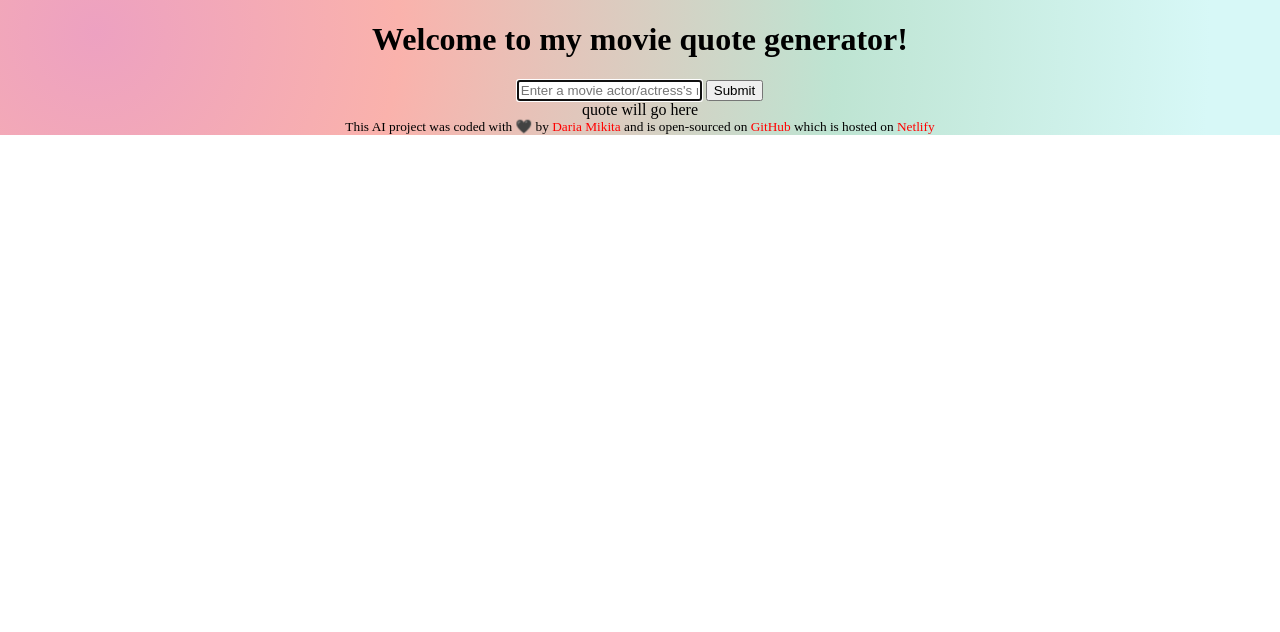
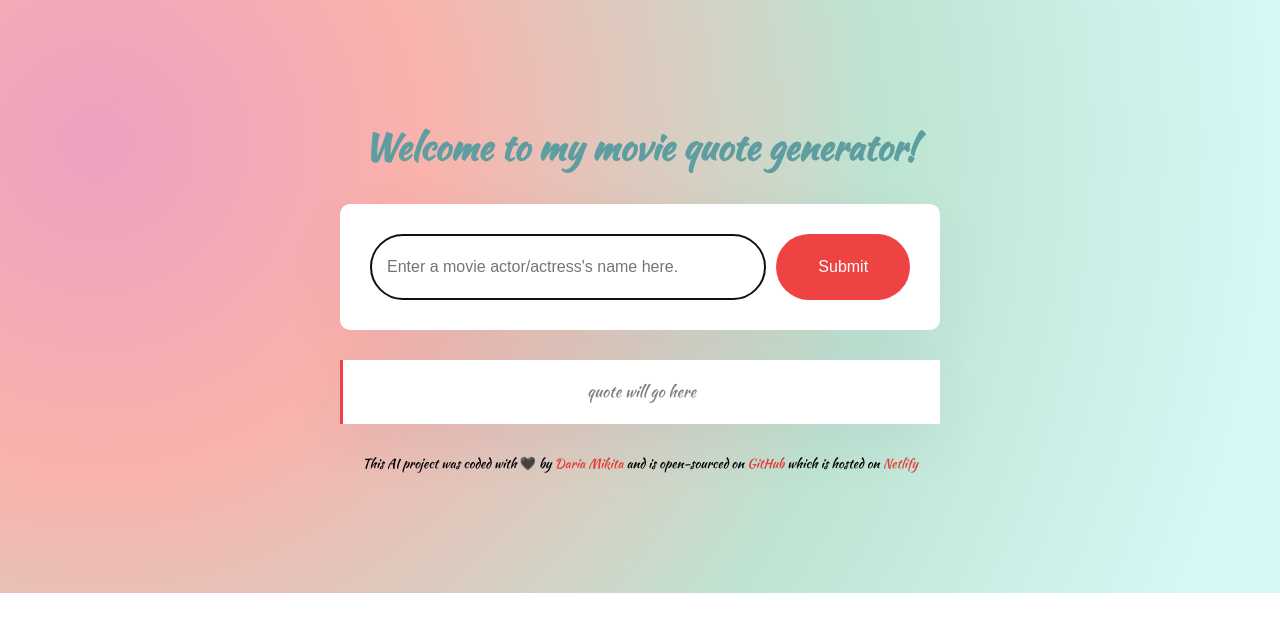
Before and after one commit to nauticalstars/AI-movie-quotes-generator, a plain HTML site: page index.html in a window 1280 px wide. Drawn offline with Linux system fonts and the light colour scheme.

Commit message:
Added CSS

```diff
--- a/index.html
+++ b/index.html
@@ -4,29 +4,35 @@
 <head>
   <meta charset="UTF-8">
   <meta name="viewport" content="width=device-width, initial-scale=1.0">
+  <link rel="preconnect" href="https://fonts.googleapis.com">
+  <link rel="preconnect" href="https://fonts.gstatic.com" crossorigin>
+  <link href="https://fonts.googleapis.com/css2?family=Kaushan+Script&display=swap" rel="stylesheet">
   <link rel="stylesheet" href="src/styles.css">
   <title>🍿AI Movie Quotes</title>
 </head>
 
 <body>
+  <div class="container">
     <header>
       <h1>Welcome to my movie quote generator!</h1>
     </header>
     <main>
       <form>
-      <input type="text" placeholder="Enter a movie actor/actress's name here." autofocus required autocomplete="off" />
-      <input type="submit" />
+        <input class="information" type="text" placeholder="Enter a movie actor/actress's name here." autofocus required
+          autocomplete="off" />
+        <input type="submit" class="submit-button" />
       </form>
-    <section>
-      <div id="quote">
+
+      <div class="quote">
         quote will go here
       </div>
-    </section>
+
     </main>
     <footer> This AI project was coded with 🖤 by <a href="https://github.com/nauticalstars" target="_blank">Daria
         Mikita</a> and is
       open-sourced on <a href="https://github.com/nauticalstars/AI-movie-quotes-generator" target="_blank">GitHub</a>
       which is hosted on <a href="https://ai-movie-quote-generator.netlify.app/" target="_blank">Netlify</a></footer>
+  </div>
   <script src="./src/index.js"></script>
 </body>
 
--- a/src/styles.css
+++ b/src/styles.css
@@ -7,19 +7,67 @@ body {
     rgb(215, 248, 247) 93.8%
   );
   background-repeat: no-repeat;
+  font-family: "Kaushan Script", cursive;
+}
+.container {
+  margin: 120px auto;
+  max-width: 600px;
+}
+header {
+  margin-bottom: 30px;
+}
+h1 {
+  font-weight: 800;
+  font-size: 36px;
+  line-height: 1.5;
+  color: cadetblue;
   text-align: center;
-  margin: 0;
 }
+.quote {
+  font-size: 16px;
+  background: white;
+  text-align: center;
+  padding: 20px;
+  line-height: 1.5;
+  color: gray;
+  border-left: 3px solid rgba(236, 19, 19, 0.8);
+  box-shadow: 0px 20px 60px rgba(65, 50, 100, 0.06);
+}
+
 form {
-  width: 100%;
+  padding: 30px;
+  background-color: white;
+  border-radius: 10px;
+  display: flex;
+  box-shadow: 0px 20px 60px rgba(65, 50, 100, 0.06);
+  margin-bottom: 30px;
+}
+.information {
+  padding: 16px;
+  border: 1px solid lightgray;
+  border-radius: 50px;
+  width: 80%;
+  font-size: 16px;
+  line-height: 1.5;
+}
+.submit-button {
+  margin-left: 10px;
+  background: rgba(236, 19, 19, 0.8);
+  color: white;
+  border: none;
+  border-radius: 50px;
+  padding: 24px;
+  width: 150px;
+  font-size: 16px;
 }
 
 footer {
   text-align: center;
-  font-size: smaller;
+  font-size: 13px;
+  margin-top: 30px;
 }
 
 footer a {
   text-decoration: none;
-  color: red;
+  color: rgba(236, 19, 19, 0.8);
 }
```
Lines whose indentation alone changed are shown as unchanged.
